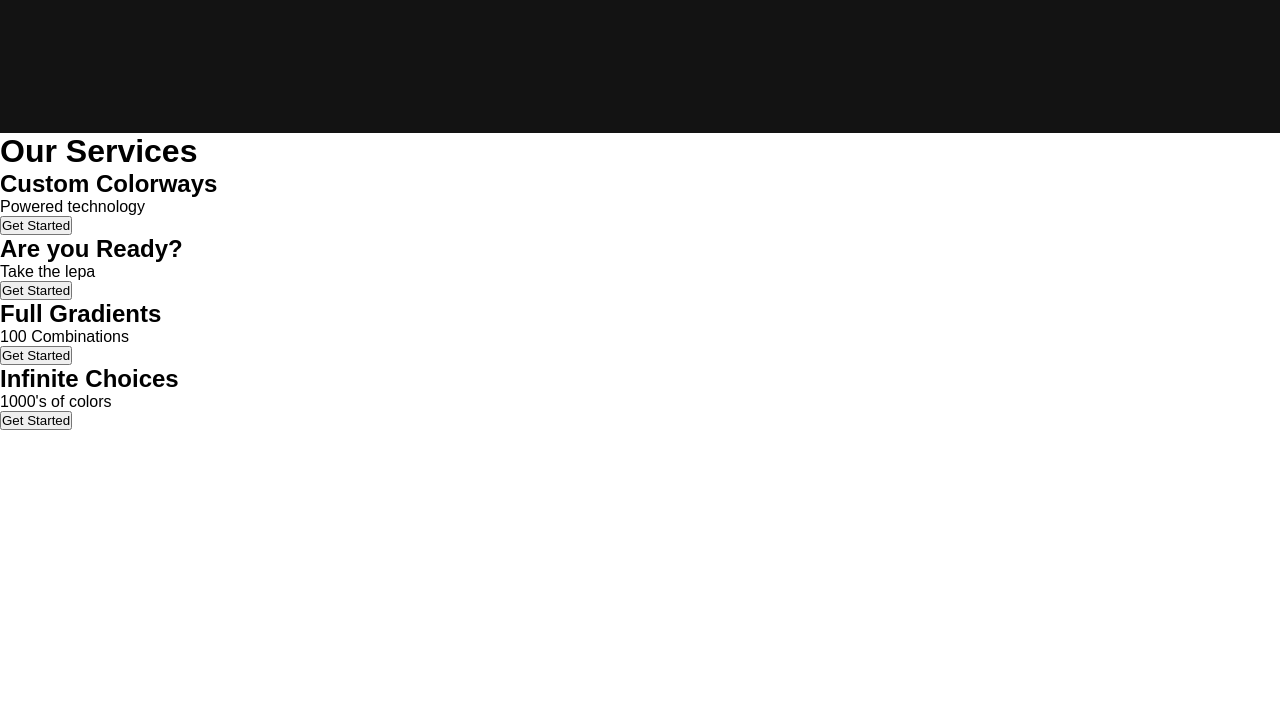
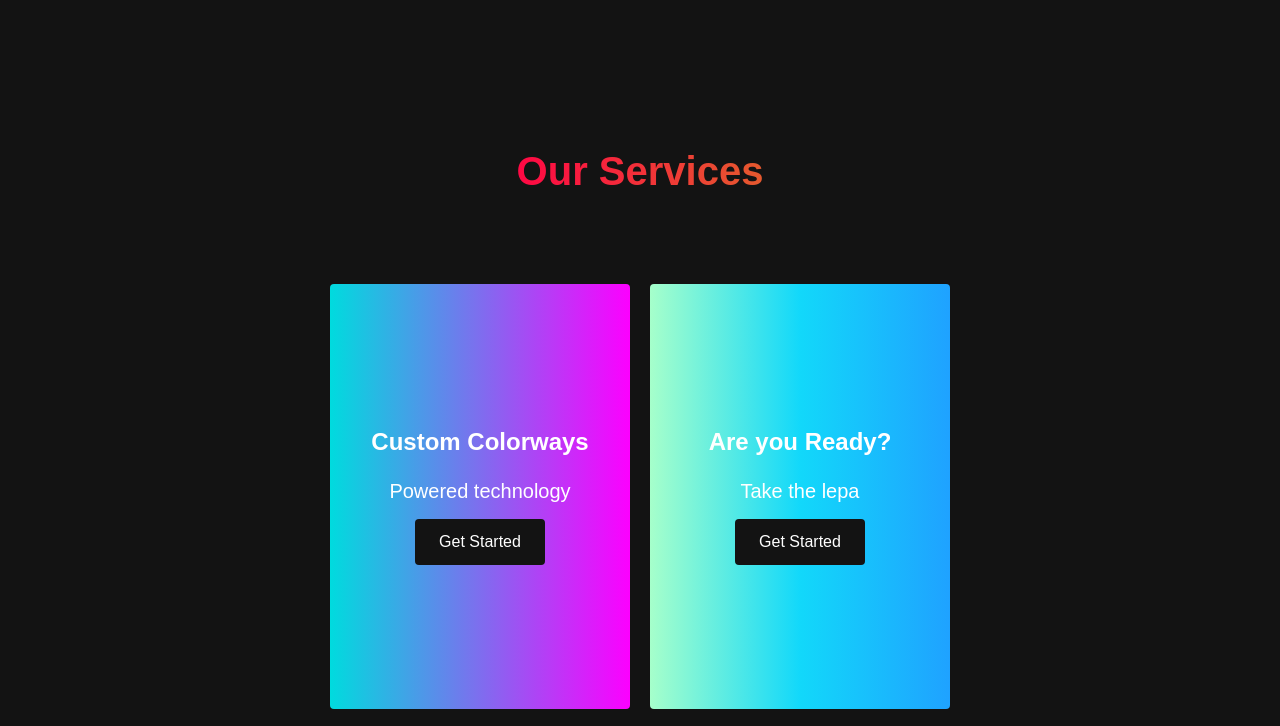
Before and after one commit to boomertnt210943/fornt-end01, a plain HTML site: page index.html in a window 1280 px wide. Shown: the part 1560-2286 px from the top of the page. Before the commit the page ends 1990 px from the top, so only its background shows below. Drawn offline with Linux system fonts and the light colour scheme.

Commit message:
new Services & Footer(doing)

```diff
--- a/index.html
+++ b/index.html
@@ -61,7 +61,7 @@
     <!--- Servicses Section -->
     <div class="services" id="services">
         <h1>Our Services</h1>
-        <div class="sevices__wrapper">
+        <div class="services__wrapper">
             <div class="services__card">
                 <h2>Custom Colorways</h2>
                 <p>Powered technology</p>
@@ -85,6 +85,22 @@
         </div>
     </div>
 
+    <!-- Features Section -->
+    <div class="main" id="sign-up">
+        <div class="main__container">
+            <div class="main__content">
+                <h1>Join Our Team</h1>
+                <h2>Sign Up Today</h2>
+                <p>See What makes us different</p>
+                <button class="main__btn"><a href="#">Sign Up</a></button>
+            </div>
+            <div class="main__img--container">
+                <div class="main__img--card"><i class="fas fa-users"></i></div>
+            </div>
+
+        </div>
+    </div>
+
     <script src="app.js"></script>
     <script src="https://kit.fontawesome.com/a3b85210d3.js" crossorigin="anonymous"></script>
 </body>
--- a/styles.css
+++ b/styles.css
@@ -447,3 +447,110 @@
         margin: 2.5rem 0;
     }
 }
+
+/* Services Section */
+.services {
+    background: #131313;
+    display: flex;
+    flex-direction: column;
+    justify-content: center;
+    align-items: center;
+    height: 100%;
+    padding: 1rem 0;
+}
+
+.services h1 {
+    background-color: #ff8177;
+    background-image: linear-gradient(to right,#ff0844 0%,#e5592e 100%);
+    background-size:  100%;
+    -webkit-background-clip: text;
+    -moz-background-clip: text;
+    -webkit-text-fill-color: transparent;
+    -moz-text-fill-color: transparent;
+    margin-bottom: 5rem;
+    font-size: 2.5rem;
+}
+
+.services__wrapper {
+    display: grid;
+    grid-template-columns: 1fr 1fr 1fr 1fr;
+    grid-template-rows: 1fr;
+}
+
+.services__card {
+    margin: 10px;
+    height: 425px;
+    width: 300px;
+    border-radius: 4px;
+    display: flex;
+    flex-direction: column;
+    justify-content: center;
+    color: #fff;
+    background-image: linear-gradient(to right, #00dbde 0%, #fc00ff 100%);
+    transition: 0.3s ease-in;
+}
+
+.services__card:nth-child(2) {
+    background: #1fa2ff;
+    background: -webkit-linear-gradient(to right, #a6ffcb, #12d8fa, #1fa2ff);
+    background: linear-gradient(to right, #a6ffcb, #12d8fa, #1fa2ff);
+}
+
+.services__card:nth-child(3) {
+    background-image: linear-gradient(-225deg,
+    #231557 0%,
+    #44107a 29%,
+    #ff1361 67%,
+    #fff800 100%
+    );
+}
+
+.services__card h2 {
+    text-align: center;
+}
+
+.services__card p {
+    text-align: center;
+    margin-top: 24px;
+    font-size: 20px;
+}
+
+.services__btn {
+    display: flex;
+    justify-content: center;
+    margin-top: 16px;
+}
+
+.services__card button {
+    color: #fff;
+    padding: 14px 24px;
+    border: none;
+    outline: none;
+    border-radius: 4px;
+    background: #131313;
+    font-size: 1rem;
+}
+
+.services__btn button:hover {
+    cursor: pointer;
+}
+
+.services__card:hover {
+    transform: scale(1.075);
+    transition: 0.3s ease-in;
+    cursor: pointer;
+}
+
+@media screen and (max-width: 1300px) {
+    .services__wrapper {
+        grid-template-columns: 1fr 1fr;
+    }
+}
+
+@media screen and (max-width: 768px) {
+    .services__wrapper {
+        grid-template-columns: 1fr;
+    }
+}
+
+/* Footer CSS */
```
